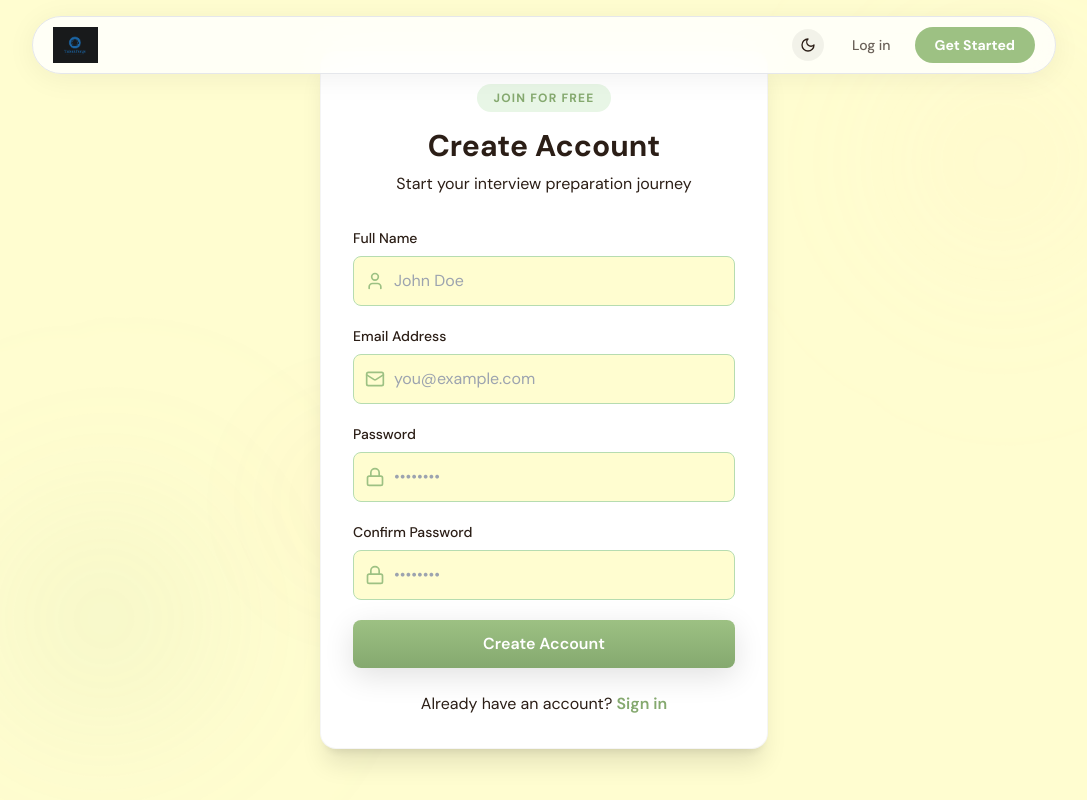
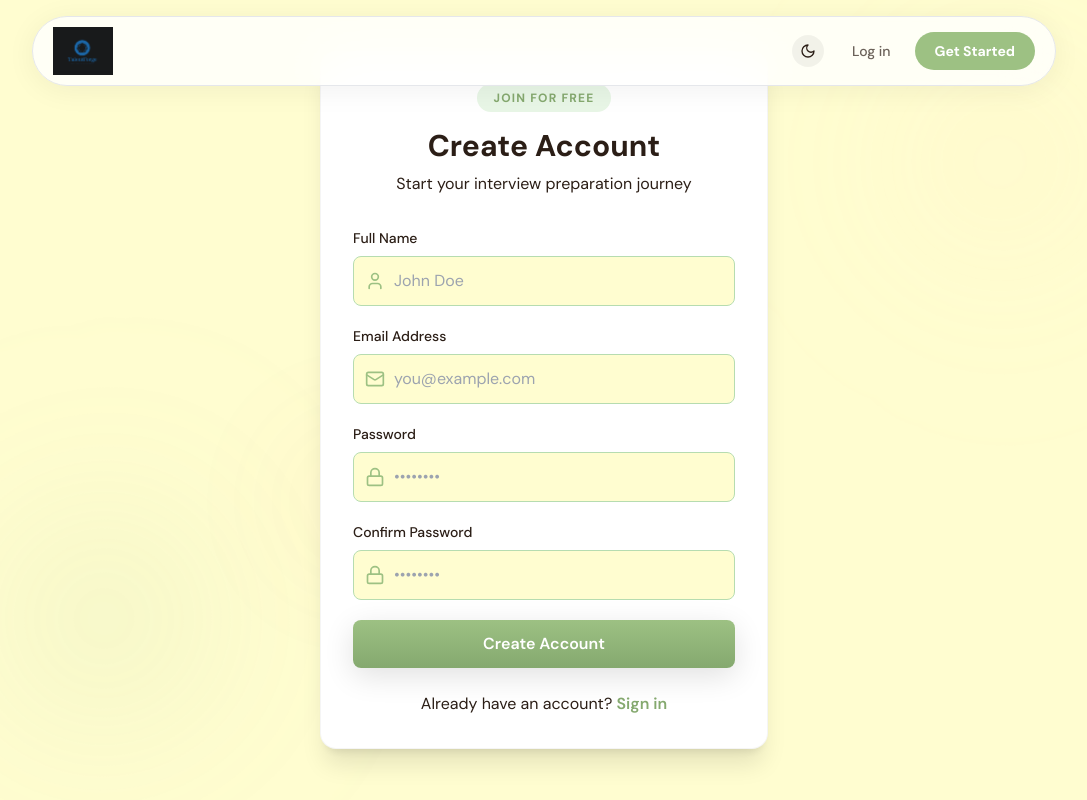
Before and after one commit to naman12-susant/ai-mock-interview, a React (Create React App) app in the folder ai-interview-platform/frontend/: page /register in a window 1280 px wide. Shown: the whole page, without its empty margins (96-1183 px from the left). Built offline with nearby package versions, Linux system fonts and the light colour scheme; no server answers; the HTML template or start-up script is replaced by a standard one; a web font is replaced by a local one.

Commit message:
feat: implement authentication pages and navigation component for login, registration, and site layout.

```diff
--- a/ai-interview-platform/frontend/src/components/Navbar.js
+++ b/ai-interview-platform/frontend/src/components/Navbar.js
@@ -43,7 +43,7 @@ const Navbar = () => {
             <img
               src={logo}
               alt="TalentForge"
-              className="h-9 w-auto object-contain transition-transform duration-300 group-hover:scale-110"
+              className="h-12 w-auto object-contain transition-transform duration-300 group-hover:scale-110"
             />
           </Link>
 
@@ -104,19 +104,18 @@ const Navbar = () => {
                 >
                   Log in
                 </Link>
-                <Link to="/register">
-                  <motion.button
-                    whileHover={{ scale: 1.04 }}
-                    whileTap={{ scale: 0.97 }}
-                    className={`px-5 py-2 rounded-full text-sm font-bold transition-all duration-200 ${
+                <motion.div whileHover={{ scale: 1.04 }} whileTap={{ scale: 0.97 }}>
+                  <Link
+                    to="/register"
+                    className={`px-5 py-2.5 rounded-full text-sm font-bold transition-all duration-200 ${
                       isDarkMode
                         ? 'bg-[#00FFFF] text-[#121212] hover:shadow-[0_0_20px_rgba(0,255,255,0.4)]'
                         : 'bg-[#9DC183] text-white hover:bg-[#85a96f] hover:shadow-[0_4px_20px_rgba(157,193,131,0.4)]'
                     }`}
                   >
                     Get Started
-                  </motion.button>
-                </Link>
+                  </Link>
+                </motion.div>
               </div>
             )}
           </div>
--- a/ai-interview-platform/frontend/src/pages/Login.js
+++ b/ai-interview-platform/frontend/src/pages/Login.js
@@ -34,7 +34,7 @@ const Login = () => {
   };
 
   return (
-    <div className="min-h-screen flex items-center justify-center bg-page text-text py-12 px-4 sm:px-6 lg:px-8 transition-colors duration-300 relative overflow-hidden">
+    <div className="min-h-screen flex items-center justify-center bg-page text-text py-12 px-4 sm:px-6 lg:px-8 transition-colors duration-300 relative overflow-y-auto overflow-x-hidden">
       {/* Floating depth orbs */}
       <motion.div
         animate={{ y: [0, -30, 0], rotate: [0, 180, 360], scale: [1, 1.15, 1] }}
--- a/ai-interview-platform/frontend/src/pages/Register.js
+++ b/ai-interview-platform/frontend/src/pages/Register.js
@@ -49,7 +49,7 @@ const Register = () => {
   };
 
   return (
-    <div className="min-h-screen flex items-center justify-center bg-page text-text py-12 px-4 sm:px-6 lg:px-8 transition-colors duration-300 relative overflow-hidden">
+    <div className="min-h-screen flex items-center justify-center bg-page text-text py-12 px-4 sm:px-6 lg:px-8 transition-colors duration-300 relative overflow-y-auto overflow-x-hidden">
       {/* Floating depth orbs */}
       <motion.div
         animate={{ y: [0, -30, 0], rotate: [0, 180, 360], scale: [1, 1.2, 1] }}
```
